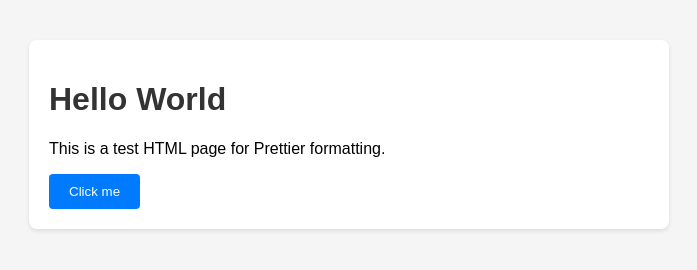
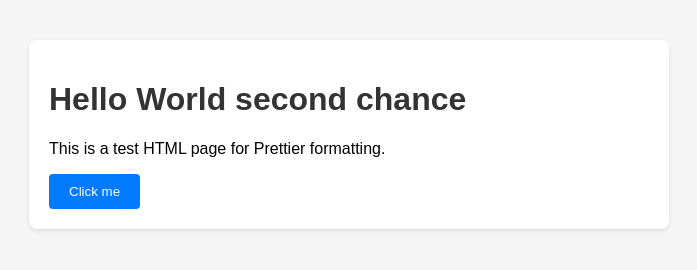
Before and after one commit to IldusGim/first-project, a plain HTML site: page index.html in a window 1280 px wide. Shown: the whole page, without its empty margins (291-988 px from the left). Drawn offline with Linux system fonts and the light colour scheme.

```diff
--- a/index.html
+++ b/index.html
@@ -36,7 +36,7 @@
 </head>
 <body>
     <div class="container">
-        <h1>Hello World</h1>
+        <h1>Hello World second chance</h1>
         <p>This is a test HTML page for Prettier formatting.</p>
         <button onclick="alert('It works!')">Click me</button>
     </div>
```
Also changed, not shown: 2 other files.
